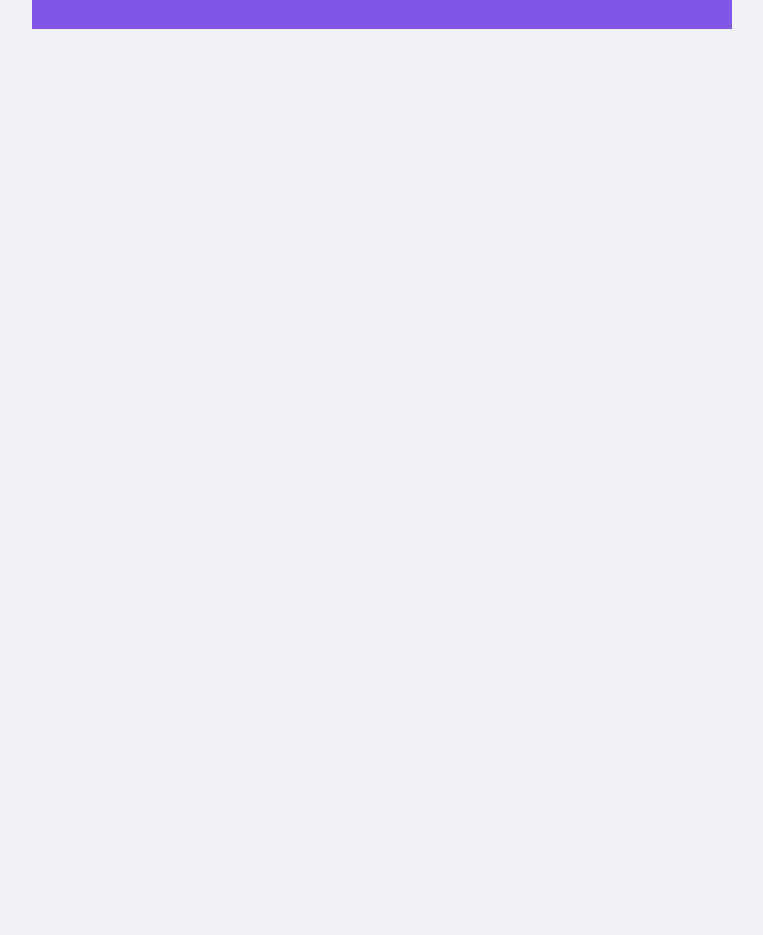
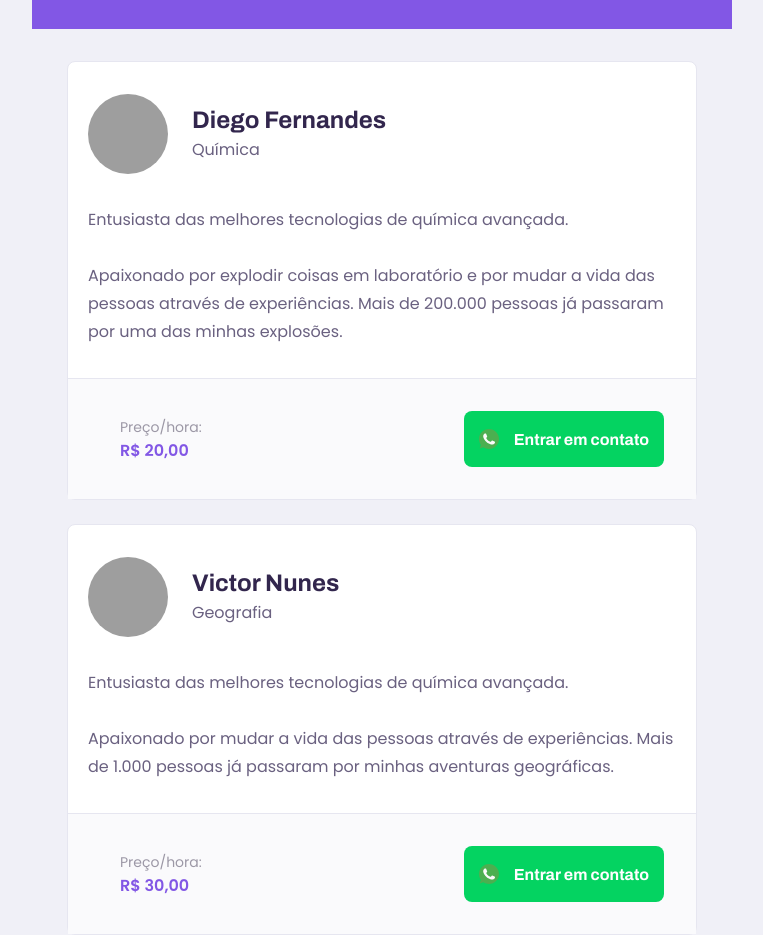
Before and after one commit to vlctornunes/nlw2, a plain HTML site: page study.html in a window 1280 px wide. Shown: the part 556-1491 px from the top of the page, without its empty margins (258-1021 px from the left). Before the commit the page ends 800 px from the top, so only its background shows below. Drawn offline with Linux system fonts and the light colour scheme; grey boxes are pictures that could not be loaded.

Commit message:
Proffys articles list added

```diff
--- a/study.html
+++ b/study.html
@@ -60,6 +60,52 @@
                 </div>
             </header>
 
+            <main class="">
+                <article class="teacher-item">
+                    <header>
+                        <img
+                            src="https://avatars2.githubusercontent.com/u/2254731?s=460&amp;u=0ba16a79456c2f250e7579cb388fa18c5c2d7d65&amp;v=4"
+                            alt="Diego Fernandes">
+                        <div>
+                            <strong>Diego Fernandes</strong>
+                            <span>Química</span>
+                        </div>
+                    </header>
+
+                    <p>Entusiasta das melhores tecnologias de química avançada.<br><br>Apaixonado por explodir coisas em laboratório e por mudar a vida das pessoas através de experiências. Mais de 200.000 pessoas já passaram por uma das minhas explosões.</p>
+
+                    <footer>
+                        <p>Preço/hora:<strong>R$ 20,00</strong>
+                        </p>
+                        <button type="button">
+                            <img src="/images/icons/whatsapp.svg" alt="Whatsapp">Entrar em contato
+                        </button>
+                    </footer>
+                </article>
+
+                <article class="teacher-item">
+                    <header>
+                        <img
+                            src="https://avatars0.githubusercontent.com/u/35666544?s=460&u=57025d33e8f8aca0134aa35acef8235b77d70ee6&v=4"
+                            alt="Victor Nunes">
+                        <div>
+                            <strong>Victor Nunes</strong>
+                            <span>Geografia</span>
+                        </div>
+                    </header>
+
+                    <p>Entusiasta das melhores tecnologias de química avançada.<br><br>Apaixonado por mudar a vida das pessoas através de experiências. Mais de 1.000 pessoas já passaram por minhas aventuras geográficas.</p>
+
+                    <footer>
+                        <p>Preço/hora:<strong>R$ 30,00</strong>
+                        </p>
+                        <button type="button">
+                            <img src="/images/icons/whatsapp.svg" alt="Whatsapp">Entrar em contato
+                        </button>
+                    </footer>
+                </article>
+            </main>
+
         </div>
     </body>
 </html>
--- a/styles/partials/page-study.css
+++ b/styles/partials/page-study.css
@@ -122,3 +122,99 @@
     right: 1.6rem;
     bottom: 0;
 }
+
+#page-study main {
+    margin: 3.2rem auto;
+    width: 90%;
+}
+
+.teacher-item {
+    background-color: var(--color-box-base);
+    border: 1px solid var(--color-line-in-white);
+    border-radius: 0.8rem;
+    margin-top: 2.4rem;
+}
+
+.teacher-item header {
+    padding: 3.2rem 2rem;
+    display: flex;
+    align-items: center;
+}
+
+.teacher-item header img {
+    width: 8rem;
+    height: 8rem;
+    border-radius: 50%;
+}
+
+.teacher-item header div {
+    margin-left: 2.4rem;
+}
+
+.teacher-item header div strong {
+    font: 700 2.4rem Archivo;
+    display: block;
+    color: var(--color-text-title);
+}
+
+.teacher-item header div span {
+    font-size: 1.6rem;
+    display: block;
+    margin-top: 0.4rem;
+}
+
+.teacher-item p {
+    padding: 0 2rem;
+    font-size: 1.6rem;
+    line-height: 2.8rem;
+}
+
+.teacher-item footer {
+    padding: 3.2rem;
+    background-color: var(--color-box-footer);
+    border-top: 1px solid var(--color-line-in-white);
+    margin-top: 3.2rem;
+
+    display: flex;
+    align-items: center;
+    justify-content: space-between;
+}
+
+.teacher-item footer p {
+    font-size: 1.4rem;
+    line-height: 2.4rem;
+    color: var(--color-text-complement);
+}
+
+.teacher-item footer p strong {
+    font-size: 1.6rem;
+    color: var(--color-primary);
+    display: block;
+}
+
+.teacher-item footer button {
+    width: 20rem;
+    height: 5.6rem;
+    margin-left: 1.6rem;
+
+    background: var(--color-secondary);
+    color: var(--color-button-text);
+
+    border: 0;
+    border-radius: 0.8rem;
+    cursor: pointer;
+
+    font: 700 1.6rem Archivo;
+
+    display: flex;
+    align-items: center;
+    justify-content: space-evenly;
+
+    text-decoration: none;
+
+    transition: background 0.2s;
+}
+
+.teacher-item footer button:hover {
+    background: var(--color-secondary-dark);
+}
```
